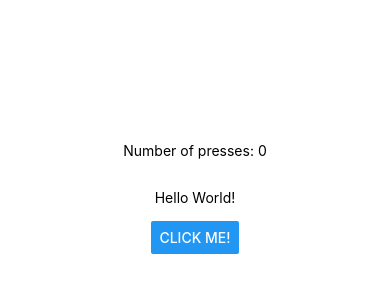
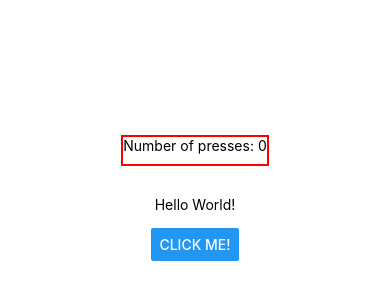
Before and after one commit to thanshaw02/RNCourse-TS, a React Native app: screen / in a window 390 px wide. Shown: the part 224-524 px from the top of the page. Built offline with nearby package versions, Linux system fonts and the light colour scheme.

Commit message:
re-worked 'Styles.ts' to use a new single object that holds all of the specific styles for each component in 'App.ts'

```diff
--- a/App.tsx
+++ b/App.tsx
@@ -1,14 +1,7 @@
 import { FC, useState } from "react";
 // import { StatusBar } from "expo-status-bar";
 import { Button, Text, TextInput, View } from "react-native";
-
-import {
-  countStyles,
-  globalStyles,
-  normalMessageStyles,
-  secretMessageStyles,
-  viewStyles,
-} from "./Styles";
+import { AppStyles } from "./Styles";
 
 const App: FC<unknown> = () => {
   const [buttonPressed, setButtonPressed] = useState<boolean>(false);
@@ -21,13 +14,13 @@ const App: FC<unknown> = () => {
 
   return (
     // <View /> components act in a similar way to <div />'s where they are containers for some UI
-    <View style={viewStyles}>
-      <Text style={countStyles}>Number of presses: {numberOfPresses}</Text>
+    <View style={AppStyles.container}>
+      <Text style={AppStyles.countStyles}>Number of presses: {numberOfPresses}</Text>
 
       {buttonPressed ? (
-        <Text style={secretMessageStyles}>Super secret message!</Text>
+        <Text style={AppStyles.secretMessageStyles}>Super secret message!</Text>
       ) : (
-        <Text style={normalMessageStyles}>Hello World!</Text>
+        <Text style={AppStyles.normalMessageStyles}>Hello World!</Text>
       )}
 
       <Button title="Click me!" onPress={handleButtonPress} />
--- a/Styles.ts
+++ b/Styles.ts
@@ -1,44 +1,43 @@
-import { StyleProp, StyleSheet, TextStyle, ViewStyle } from "react-native";
+import {
+  ImageStyle,
+  StyleProp,
+  StyleSheet,
+  TextStyle,
+  ViewStyle,
+} from "react-native";
 
 /* StyleProp type aliases */
 export type TextStyles = StyleProp<TextStyle>;
 export type ViewStyles = StyleProp<ViewStyle>;
 
-/* Styles that are globally applied */
-const globalStyles = StyleSheet.create({
-  // container: {
-  //   flex: 1,
-  //   backgroundColor: "#fff",
-  //   alignItems: "center",
-  //   justifyContent: "center",
-  // },
-});
+type AppStylesType = {
+  container: ViewStyles;
+  countStyles: TextStyles;
+  normalMessageStyles: TextStyles;
+  secretMessageStyles: TextStyles;
+};
 
 /* Styles for specific core components (not global) */
-const viewStyles: ViewStyle = {
-  flex: 1,
-  backgroundColor: "#fff",
-  alignItems: "center",
-  justifyContent: "center",
+const AppStyles: AppStylesType = {
+  container: {
+    flex: 1,
+    backgroundColor: "#fff",
+    alignItems: "center",
+    justifyContent: "center",
+  },
+  countStyles: {
+    marginBottom: 30,
+    paddingBottom: 10,
+    borderWidth: 2,
+    borderColor: "red",
+  },
+  normalMessageStyles: {
+    marginBottom: 15,
+  },
+  secretMessageStyles: {
+    marginBottom: 15,
+    color: "orange",
+  },
 };
 
-const countStyles: TextStyles = {
-  marginBottom: 30,
-};
-
-const normalMessageStyles: TextStyles = {
-  marginBottom: 15,
-};
-
-const secretMessageStyles: TextStyles = {
-  marginBottom: 15,
-  color: "orange",
-};
-
-export {
-  countStyles,
-  globalStyles,
-  normalMessageStyles,
-  secretMessageStyles,
-  viewStyles,
-};
+export { AppStylesType, AppStyles };
```
